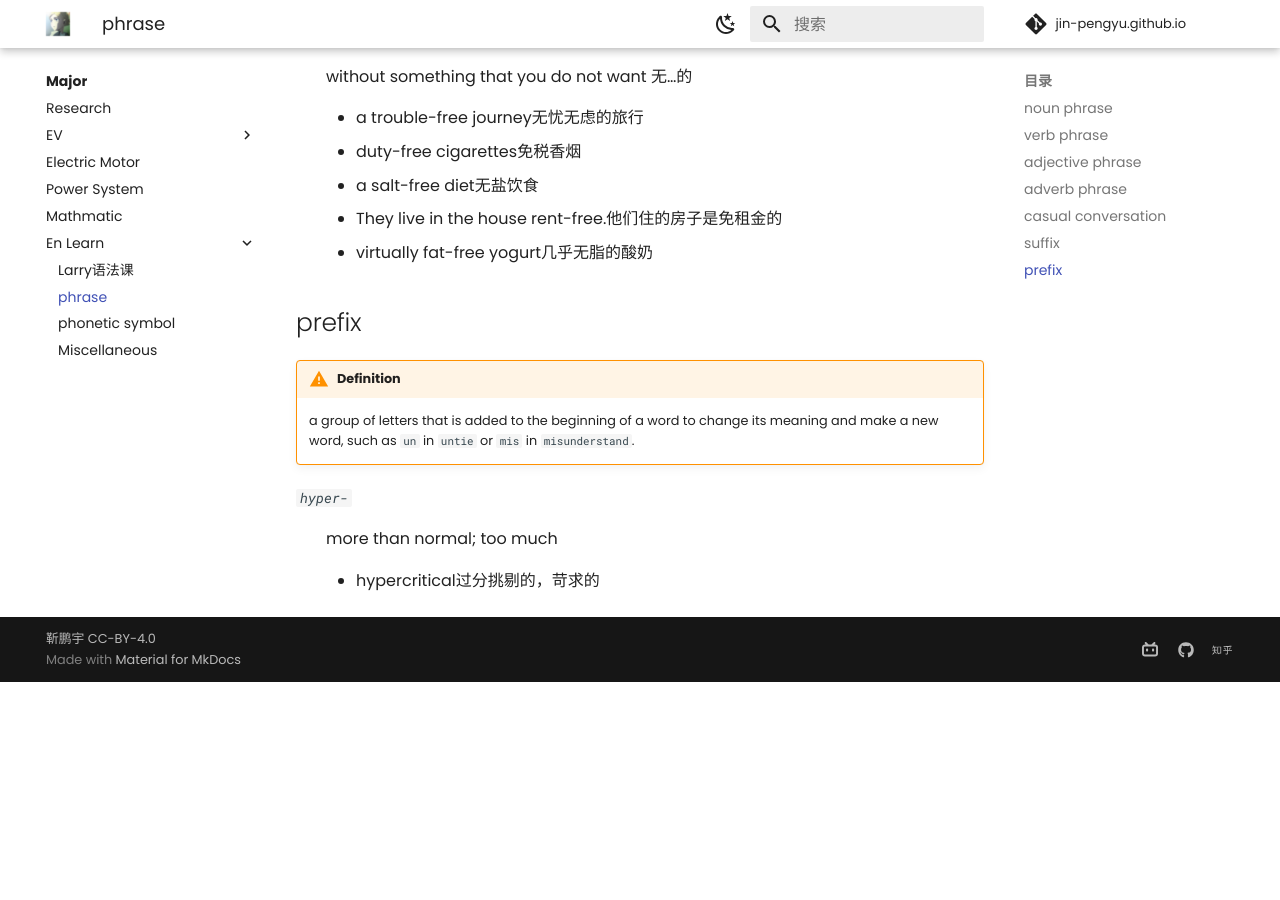
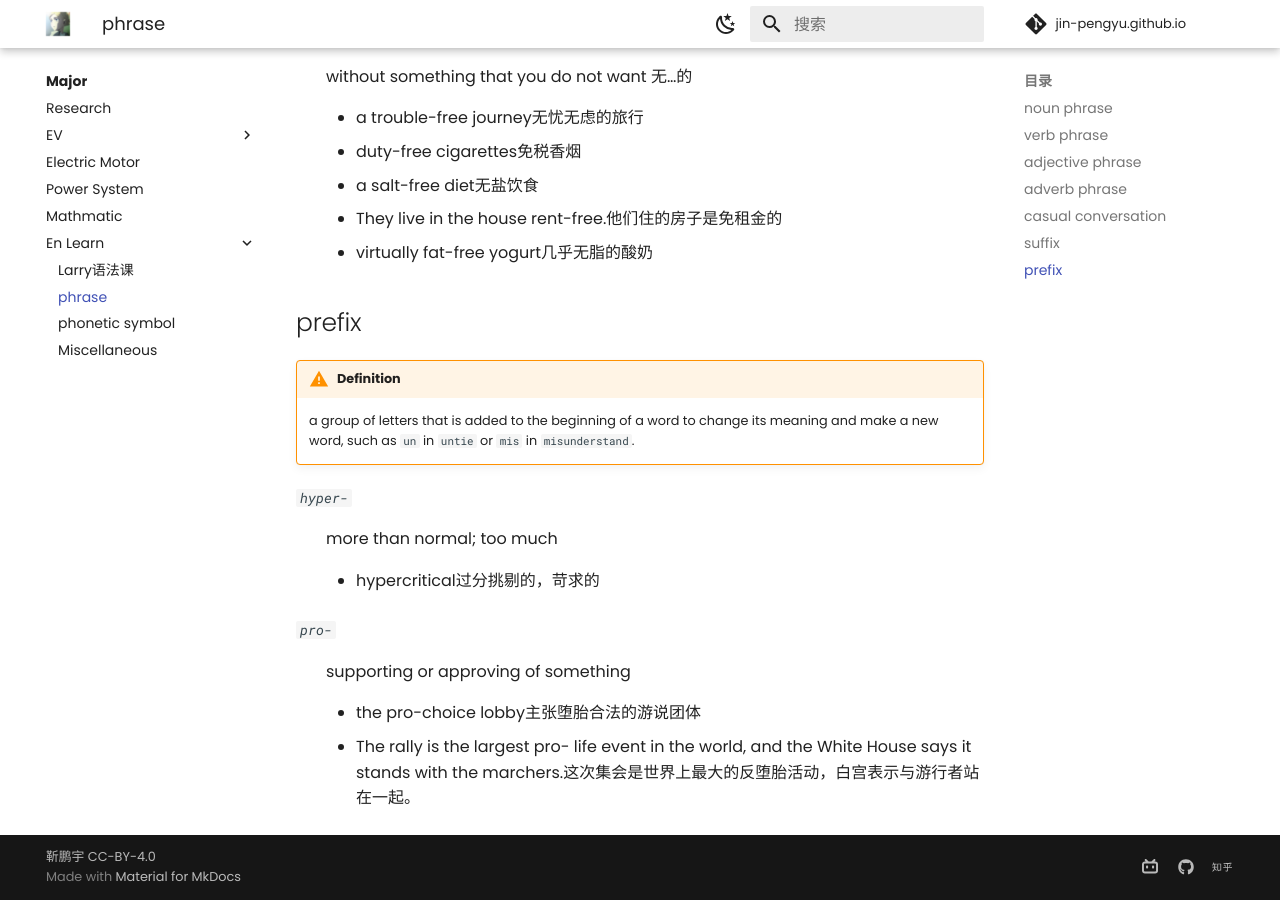
Before and after one commit to Pengyu-Jin/Pengyu-Jin.github.io, an MkDocs documentation site: the page built from docs/major/EN-learn/phrase.md, in a window 1280 px wide and 900 px high, scrolled down 2210 px. Built offline with MkDocs 1.6.1 and Material for MkDocs 9.7.7, drawn with Linux system fonts in a browser that asks for light colours; comment, search, counter and statistics services are not loaded; before the commit the page ends 2892 px from its top, so only the background shows below that.

Commit message:
phrase add

```diff
--- a/docs/major/EN-learn/phrase.md
+++ b/docs/major/EN-learn/phrase.md
@@ -83,3 +83,10 @@ Would you like an aisle or window seat? 你想要靠走道的位置还是靠窗
 :   more than normal; too much
 
     - hypercritical过分挑剔的，苛求的
+
+*`pro-`*
+
+:   supporting or approving of something
+
+    - the pro-choice lobby主张堕胎合法的游说团体
+    - The rally is the largest pro- life event in the world, and the White House says it stands with the marchers.这次集会是世界上最大的反堕胎活动，白宫表示与游行者站在一起。
```
